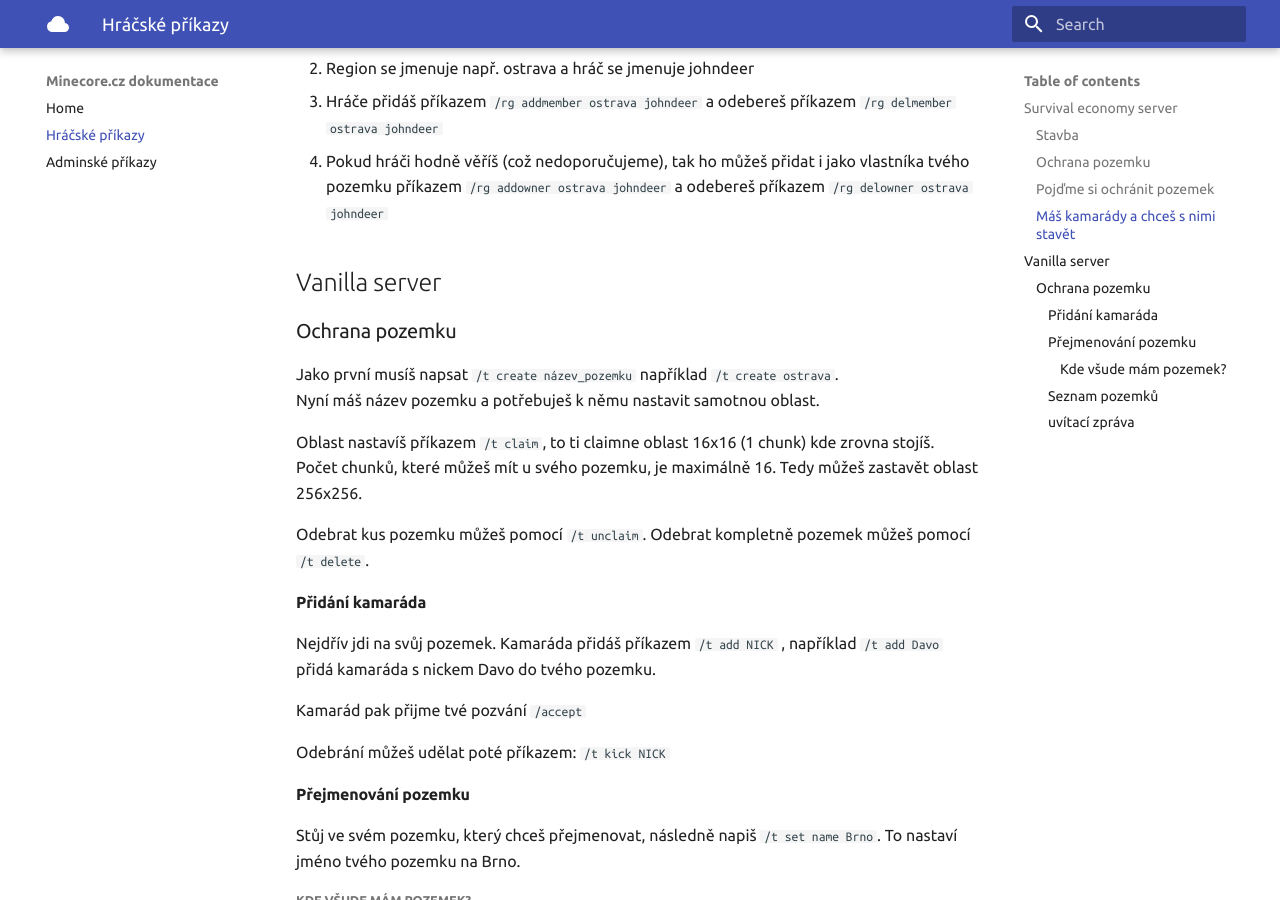
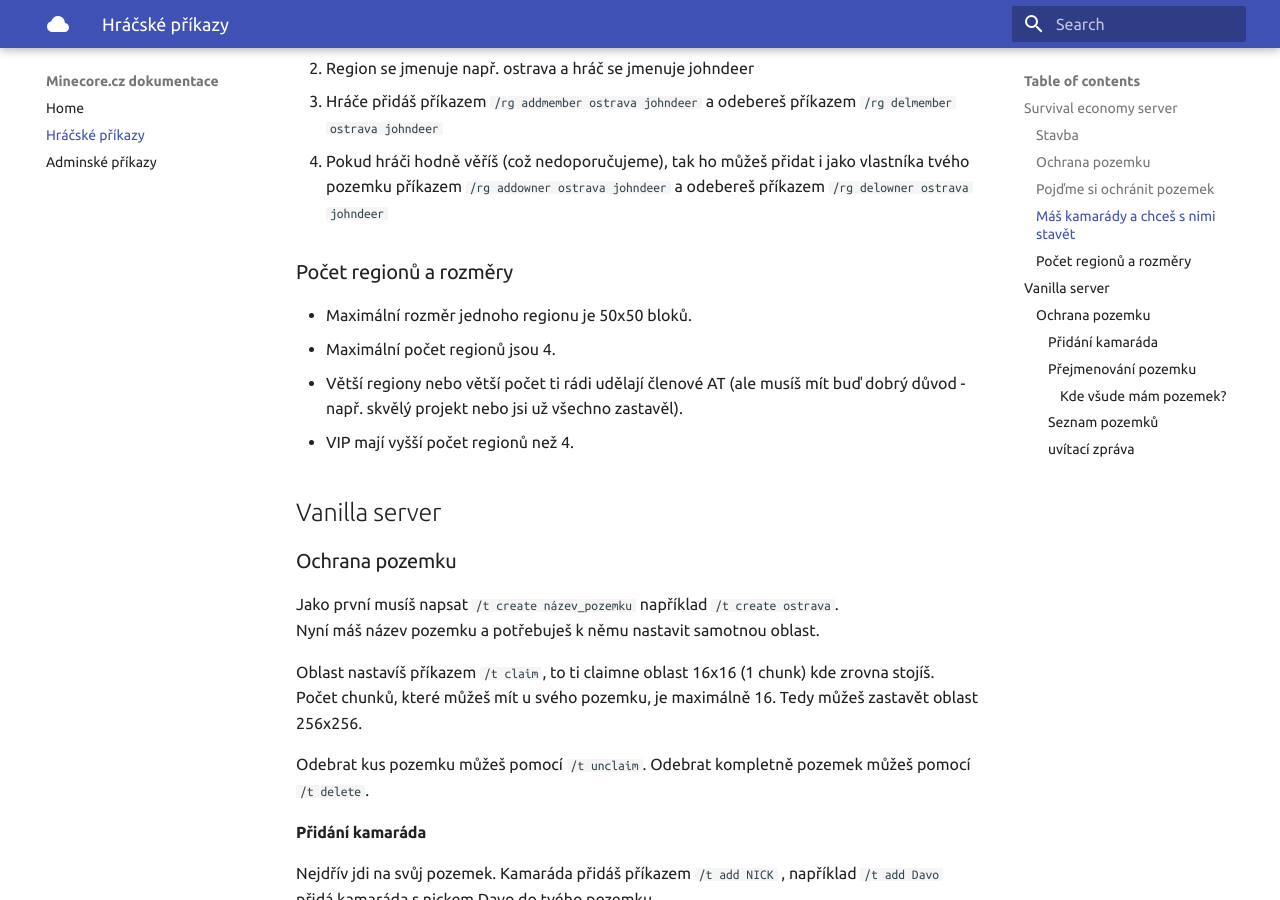
Before and after one commit to Ownercz/minecore-docs, an MkDocs documentation site: the page built from docs/player.md, in a window 1280 px wide and 900 px high, scrolled down 1308 px. Built offline with MkDocs 1.6.1 and Material for MkDocs 9.7.7, drawn with Linux system fonts in a browser that asks for light colours.

Commit message:
Update player.md

````diff
--- a/docs/player.md
+++ b/docs/player.md
@@ -43,6 +43,12 @@ Získal si kamarády, skvělá práce! Tak je pojďme pozvat do tvého pozemku.
 3. Hráče přidáš příkazem ```/rg addmember ostrava johndeer``` a odebereš příkazem ```/rg delmember ostrava johndeer```
 3. Pokud hráči hodně věříš (což nedoporučujeme), tak ho můžeš přidat i jako vlastníka tvého pozemku příkazem ```/rg addowner ostrava johndeer``` a odebereš příkazem ```/rg delowner ostrava johndeer```
 
+### Počet regionů a rozměry
+- Maximální rozměr jednoho regionu je 50x50 bloků.
+- Maximální počet regionů jsou 4.
+- Větší regiony nebo větší počet ti rádi udělají členové AT (ale musíš mít buď dobrý důvod - např. skvělý projekt nebo jsi už všechno zastavěl).
+- VIP mají vyšší počet regionů než 4.
+
 
 
 ## Vanilla server
````
